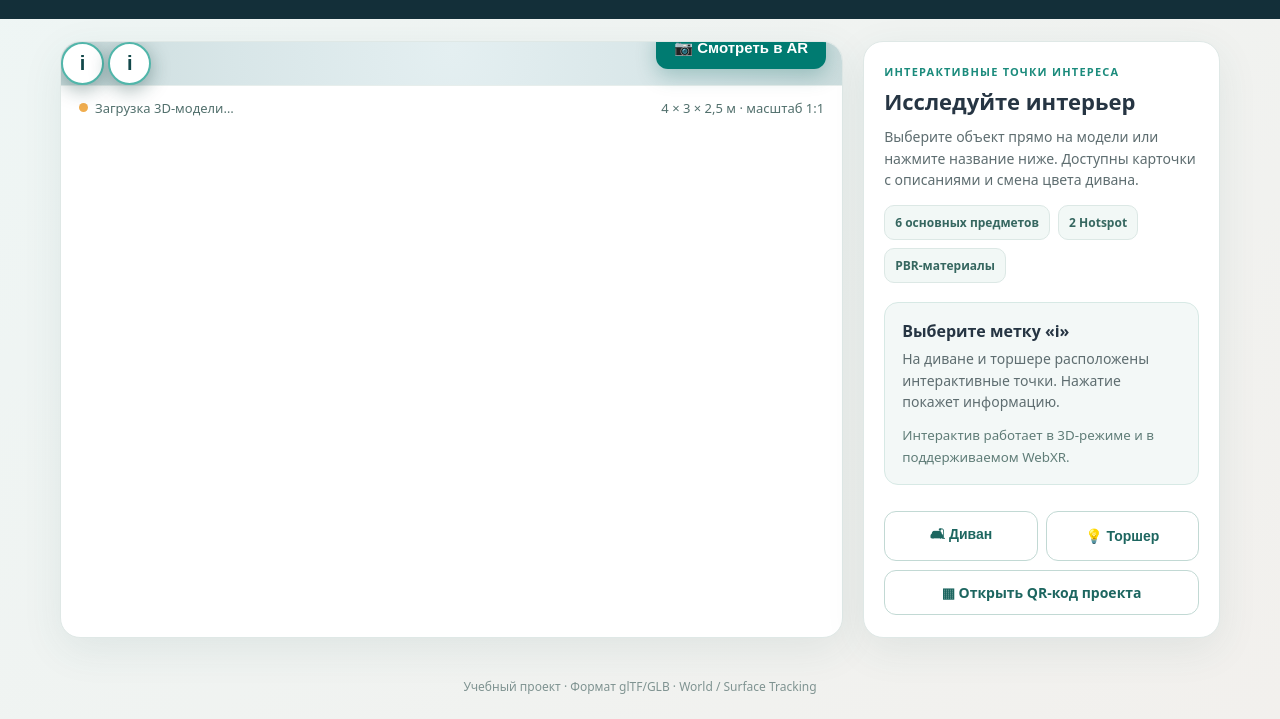
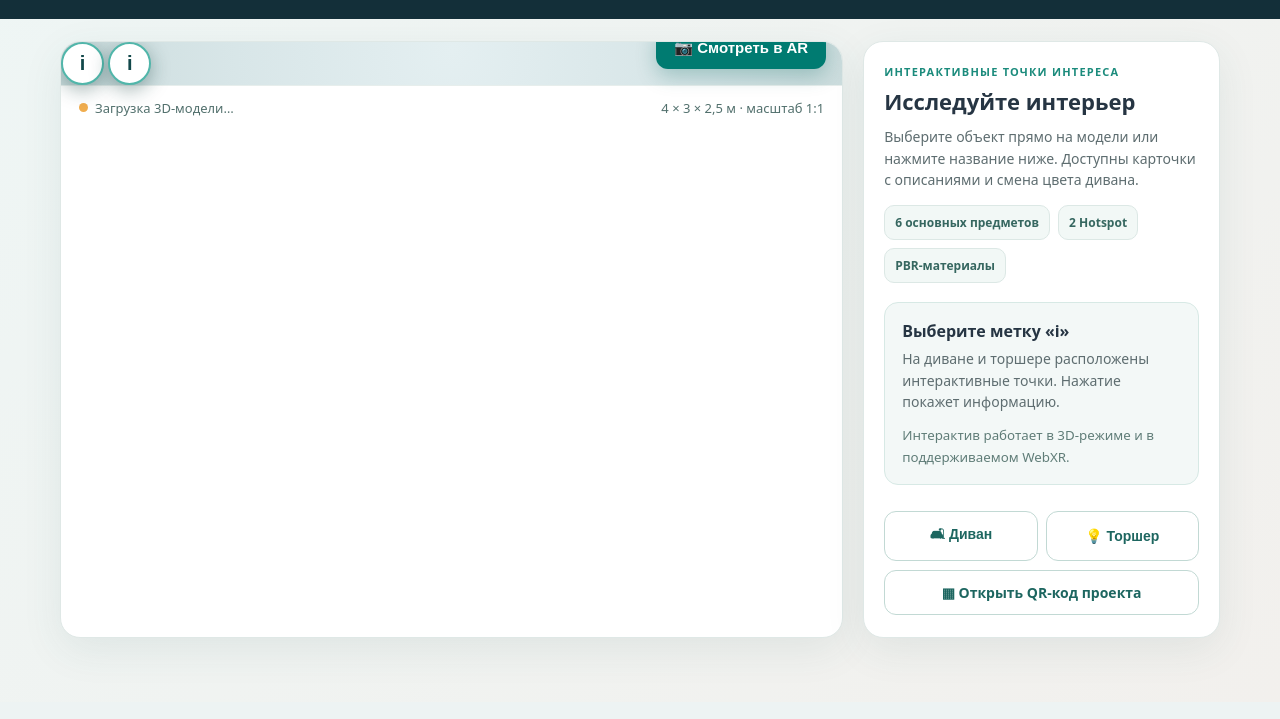
Before and after one commit to Danial-lb/ar-lab-11, a plain HTML site: page index.html in a window 1280 px wide. Shown: the part 163-882 px from the top of the page. Drawn offline with nearby package versions, Linux system fonts and the light colour scheme.

Commit message:
Add files via upload

```diff
--- a/index.html
+++ b/index.html
@@ -53,7 +53,7 @@
     <a class="btn-link" href="./qr.html">▦ Открыть QR-код проекта</a>
   </aside>
 </main>
-<footer>Учебный проект · Формат glTF/GLB · World / Surface Tracking</footer>
+<footer></footer>
 <script>
   const viewer=document.querySelector('#room');
   let selected='#357B78';
```
